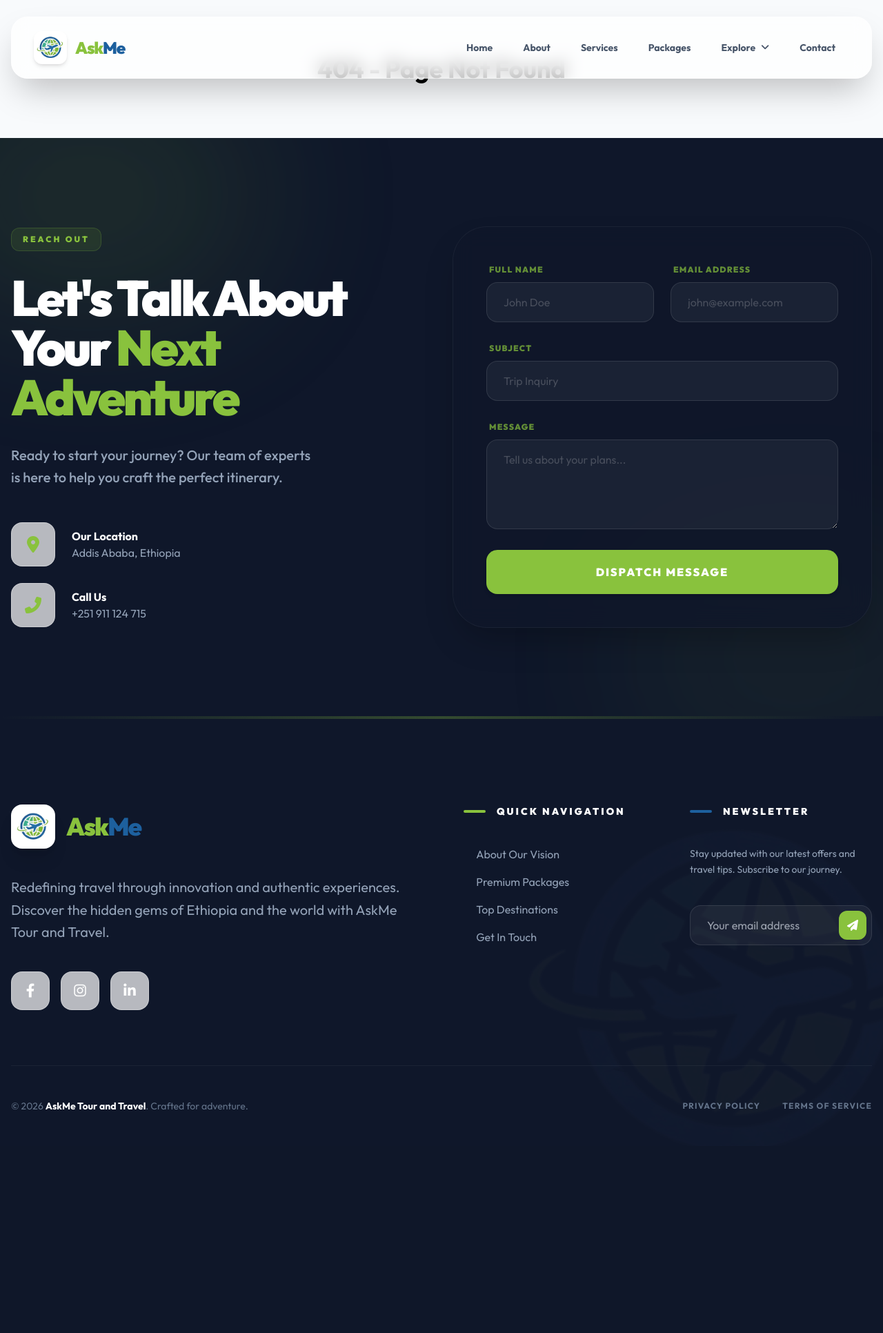
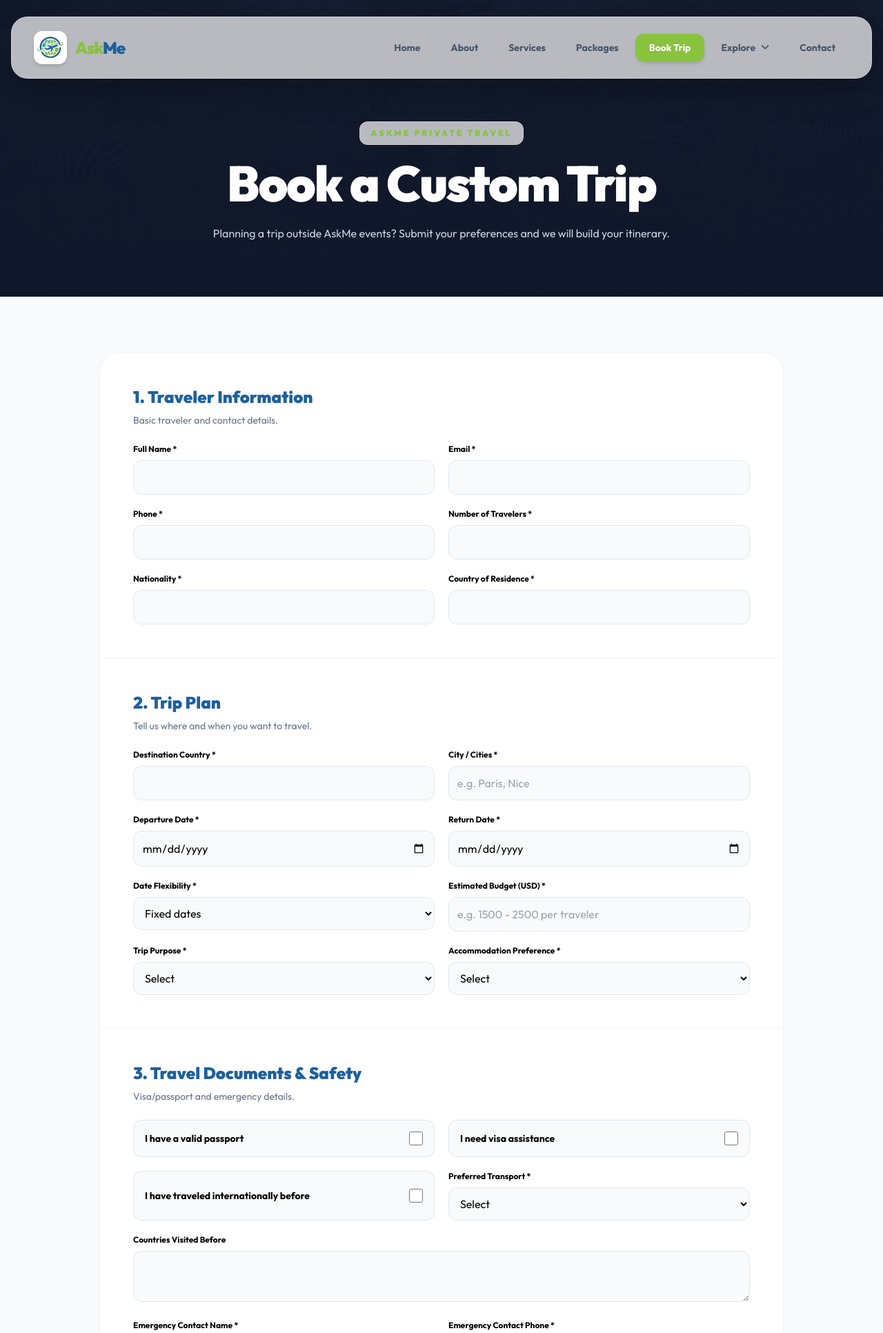
Before and after one commit to aelaf-git/AskMe_Website, a PHP site: page /index.php?p=custom_trip in a window 1280 px wide. Shown: the top 1932 px of the page at 69% size. Before the commit the page ends 1609 px from the top, so only its background shows below. Run offline with PHP 8.4, Linux system fonts and the light colour scheme; some libraries are stand-ins or nearby versions.

Commit message:
feat: add custom trip request table and update navigation for custom trip booking

```diff
--- a/admin/includes/sidebar.php
+++ b/admin/includes/sidebar.php
@@ -47,6 +47,10 @@ $current_page = basename($_SERVER['PHP_SELF']);
                 <i class="fas fa-id-card w-5 text-lg"></i>
                 <span class="font-bold text-sm">Tour Bookings</span>
             </a>
+            <a href="custom_trip_requests.php" class="sidebar-link <?php echo ($current_page == 'custom_trip_requests.php') ? 'active' : ''; ?> flex items-center space-x-4 p-4 text-slate-400 hover:text-secondary hover:bg-slate-50 rounded-2xl transition-all duration-300">
+                <i class="fas fa-plane-departure w-5 text-lg"></i>
+                <span class="font-bold text-sm">Custom Trips</span>
+            </a>
             <a href="event_registrations.php" class="sidebar-link <?php echo ($current_page == 'event_registrations.php') ? 'active' : ''; ?> flex items-center space-x-4 p-4 text-slate-400 hover:text-secondary hover:bg-slate-50 rounded-2xl transition-all duration-300">
                 <i class="fas fa-clipboard-list w-5 text-lg"></i>
                 <span class="font-bold text-sm">Event Bookings</span>
--- a/includes/navbar.php
+++ b/includes/navbar.php
@@ -17,6 +17,7 @@
                     <a href="index.php?p=about" class="px-5 py-2.5 rounded-xl text-sm font-bold transition-all duration-300 <?php echo (isset($_GET['p']) && $_GET['p'] == 'about') ? 'bg-primary text-white shadow-md' : 'text-slate-600 hover:bg-primary/10 hover:text-primary'; ?>">About</a>
                     <a href="index.php?p=service" class="px-5 py-2.5 rounded-xl text-sm font-bold transition-all duration-300 <?php echo (isset($_GET['p']) && $_GET['p'] == 'service') ? 'bg-primary text-white shadow-md' : 'text-slate-600 hover:bg-primary/10 hover:text-primary'; ?>">Services</a>
                     <a href="index.php?p=package" class="px-5 py-2.5 rounded-xl text-sm font-bold transition-all duration-300 <?php echo (isset($_GET['p']) && $_GET['p'] == 'package') ? 'bg-primary text-white shadow-md' : 'text-slate-600 hover:bg-primary/10 hover:text-primary'; ?>">Packages</a>
+                    <a href="index.php?p=custom_trip" class="px-5 py-2.5 rounded-xl text-sm font-bold transition-all duration-300 <?php echo (isset($_GET['p']) && $_GET['p'] == 'custom_trip') ? 'bg-primary text-white shadow-md' : 'text-slate-600 hover:bg-primary/10 hover:text-primary'; ?>">Book Trip</a>
 
                     <div class="relative group mx-2 h-full py-2">
                         <button class="px-5 py-2.5 rounded-xl text-sm font-bold text-slate-600 hover:bg-primary/10 hover:text-primary flex items-center transition-all duration-300">
@@ -51,6 +52,7 @@
             <a href="index.php?p=about" class="block text-4xl font-black text-white hover:text-primary transition-colors">About</a>
             <a href="index.php?p=service" class="block text-4xl font-black text-white hover:text-primary transition-colors">Services</a>
             <a href="index.php?p=package" class="block text-4xl font-black text-white hover:text-primary transition-colors">Packages</a>
+            <a href="index.php?p=custom_trip" class="block text-4xl font-black text-white hover:text-primary transition-colors">Book Trip</a>
             <a href="index.php?p=contact" class="block text-4xl font-black text-white hover:text-primary transition-colors">Contact</a>
         </div>
     </div>
--- a/index.php
+++ b/index.php
@@ -13,7 +13,8 @@
         'single' => 'Blog Detail',
         'events' => 'Upcoming Events',
         'event_detail' => 'Event Detail',
-        'testimonial' => 'Testimonials'
+        'testimonial' => 'Testimonials',
+        'custom_trip' => 'Book a Custom Trip'
     ];
 
     $pageTitle = isset($pageTitles[$page]) ? $pageTitles[$page] : 'Home';
@@ -47,6 +48,7 @@
                                 </p>
                                 <div class="flex flex-wrap gap-6 pt-4">
                                     <a href="index.php?p=package" class="px-10 py-5 bg-primary text-white font-black rounded-2xl shadow-md hover:shadow-xl hover:scale-105 transition-all duration-300 uppercase tracking-widest text-sm">Start Your Journey</a>
+                                    <a href="index.php?p=custom_trip" class="px-10 py-5 bg-white text-secondary font-black rounded-2xl border border-white/40 hover:bg-slate-100 transition-all duration-300 uppercase tracking-widest text-sm">Book Custom Trip</a>
                                     <a href="index.php?p=about" class="px-10 py-5 bg-secondary text-white font-black rounded-2xl shadow-lg hover:scale-105 transition-all duration-300 uppercase tracking-widest text-sm">Learn More</a>
                                 </div>
                             </div>
--- /dev/null
+++ b/pages/custom_trip.php
@@ -0,0 +1,165 @@
+<?php
+require_once 'includes/db.php';
+
+$form_message = '';
+$form_success = false;
+
+function ensure_custom_trip_requests_table($pdo) {
+    $pdo->exec("CREATE TABLE IF NOT EXISTS custom_trip_requests (
+        id INT AUTO_INCREMENT PRIMARY KEY,
+        full_name VARCHAR(255) NOT NULL,
+        email VARCHAR(255) NOT NULL,
+        phone VARCHAR(50) NOT NULL,
+        nationality VARCHAR(100) NOT NULL,
+        residence_country VARCHAR(100) NOT NULL,
+        travelers_count INT NOT NULL DEFAULT 1,
+        destination_country VARCHAR(150) NOT NULL,
+        destination_cities VARCHAR(255) NOT NULL,
+        departure_date DATE NOT NULL,
+        return_date DATE NOT NULL,
+        date_flexibility VARCHAR(100) NOT NULL,
+        budget_range VARCHAR(100) NOT NULL,
+        trip_purpose VARCHAR(100) NOT NULL,
+        accommodation_preference VARCHAR(100) NOT NULL,
+        transport_preference VARCHAR(100) NOT NULL,
+        has_valid_passport TINYINT(1) DEFAULT 0,
+        needs_visa_assistance TINYINT(1) DEFAULT 0,
+        previous_international_travel TINYINT(1) DEFAULT 0,
+        previous_countries TEXT,
+        emergency_contact_name VARCHAR(255) NOT NULL,
+        emergency_contact_phone VARCHAR(50) NOT NULL,
+        special_requirements TEXT,
+        additional_notes TEXT,
+        created_at TIMESTAMP DEFAULT CURRENT_TIMESTAMP
+    )");
+}
+
+try {
+    ensure_custom_trip_requests_table($pdo);
+} catch (PDOException $e) {
+    $form_message = 'Database setup issue detected. Please contact admin.';
+}
+
+if (isset($_GET['submitted']) && $_GET['submitted'] === '1') {
+    $form_success = true;
+    $form_message = 'Application submitted successfully.';
+}
+
+if ($_SERVER['REQUEST_METHOD'] === 'POST' && isset($_POST['custom_trip_submit'])) {
+    try {
+        $stmt = $pdo->prepare("INSERT INTO custom_trip_requests (
+            full_name, email, phone, nationality, residence_country, travelers_count, destination_country, destination_cities,
+            departure_date, return_date, date_flexibility, budget_range, trip_purpose, accommodation_preference, transport_preference,
+            has_valid_passport, needs_visa_assistance, previous_international_travel, previous_countries, emergency_contact_name,
+            emergency_contact_phone, special_requirements, additional_notes
+        ) VALUES (?,?,?,?,?,?,?,?,?,?,?,?,?,?,?,?,?,?,?,?,?,?,?)");
+
+        $stmt->execute([
+            trim($_POST['full_name'] ?? ''),
+            trim($_POST['email'] ?? ''),
+            trim($_POST['phone'] ?? ''),
+            trim($_POST['nationality'] ?? ''),
+            trim($_POST['residence_country'] ?? ''),
+            (int)($_POST['travelers_count'] ?? 1),
+            trim($_POST['destination_country'] ?? ''),
+            trim($_POST['destination_cities'] ?? ''),
+            $_POST['departure_date'] ?? null,
+            $_POST['return_date'] ?? null,
+            trim($_POST['date_flexibility'] ?? 'Fixed dates'),
+            trim($_POST['budget_range'] ?? ''),
+            trim($_POST['trip_purpose'] ?? ''),
+            trim($_POST['accommodation_preference'] ?? ''),
+            trim($_POST['transport_preference'] ?? ''),
+            isset($_POST['has_valid_passport']) ? 1 : 0,
+            isset($_POST['needs_visa_assistance']) ? 1 : 0,
+            isset($_POST['previous_international_travel']) ? 1 : 0,
+            trim($_POST['previous_countries'] ?? ''),
+            trim($_POST['emergency_contact_name'] ?? ''),
+            trim($_POST['emergency_contact_phone'] ?? ''),
+            trim($_POST['special_requirements'] ?? ''),
+            trim($_POST['additional_notes'] ?? '')
+        ]);
+
+        header('Location: index.php?p=custom_trip&submitted=1');
+        exit();
+    } catch (PDOException $e) {
+        $form_message = 'Unable to submit your application right now. Please try again.';
+    }
+}
+?>
+
+<div class="relative w-full pt-32 md:pt-44 pb-20 bg-dark overflow-hidden">
+    <div class="absolute inset-0 z-0">
+        <img src="assets/img/africa.jpg" class="w-full h-full object-cover opacity-25">
+        <div class="absolute inset-0 bg-gradient-to-b from-dark/90 to-dark"></div>
+    </div>
+    <div class="max-w-6xl mx-auto px-4 relative z-10 text-center">
+        <div class="inline-block px-4 py-2 glass rounded-xl text-xs font-black uppercase tracking-[3px] text-primary mb-5">AskMe Private Travel</div>
+        <h1 class="text-4xl md:text-7xl font-black text-white tracking-tight mb-6">Book a Custom Trip</h1>
+        <p class="text-slate-300 max-w-2xl mx-auto">Planning a trip outside AskMe events? Submit your preferences and we will build your itinerary.</p>
+    </div>
+</div>
+
+<div class="py-20 bg-slate-50">
+    <div class="max-w-5xl mx-auto px-4">
+        <?php if ($form_message): ?>
+        <div class="mb-8 p-5 rounded-2xl font-bold text-center <?php echo $form_success ? 'bg-emerald-50 text-emerald-700 border border-emerald-200' : 'bg-rose-50 text-rose-700 border border-rose-200'; ?>">
+            <?php echo $form_message; ?>
+        </div>
+        <?php endif; ?>
+
+        <?php if (!$form_success): ?>
+        <form method="POST" class="bg-white rounded-[32px] border border-slate-100 overflow-hidden">
+            <input type="hidden" name="custom_trip_submit" value="1">
+
+            <div class="p-8 md:p-12 border-b border-slate-100">
+                <h3 class="text-2xl font-black text-secondary mb-2">1. Traveler Information</h3>
+                <p class="text-sm text-slate-500 mb-6">Basic traveler and contact details.</p>
+                <div class="grid grid-cols-1 md:grid-cols-2 gap-5">
+                    <div><label class="block text-xs font-bold mb-2">Full Name *</label><input type="text" name="full_name" required class="w-full p-3 rounded-xl border border-slate-200 bg-slate-50 focus:outline-none focus:border-primary"></div>
+                    <div><label class="block text-xs font-bold mb-2">Email *</label><input type="email" name="email" required class="w-full p-3 rounded-xl border border-slate-200 bg-slate-50 focus:outline-none focus:border-primary"></div>
+                    <div><label class="block text-xs font-bold mb-2">Phone *</label><input type="tel" name="phone" required class="w-full p-3 rounded-xl border border-slate-200 bg-slate-50 focus:outline-none focus:border-primary"></div>
+                    <div><label class="block text-xs font-bold mb-2">Number of Travelers *</label><input type="number" name="travelers_count" min="1" required class="w-full p-3 rounded-xl border border-slate-200 bg-slate-50 focus:outline-none focus:border-primary"></div>
+                    <div><label class="block text-xs font-bold mb-2">Nationality *</label><input type="text" name="nationality" required class="w-full p-3 rounded-xl border border-slate-200 bg-slate-50 focus:outline-none focus:border-primary"></div>
+                    <div><label class="block text-xs font-bold mb-2">Country of Residence *</label><input type="text" name="residence_country" required class="w-full p-3 rounded-xl border border-slate-200 bg-slate-50 focus:outline-none focus:border-primary"></div>
+                </div>
+            </div>
+
+            <div class="p-8 md:p-12 border-b border-slate-100">
+                <h3 class="text-2xl font-black text-secondary mb-2">2. Trip Plan</h3>
+                <p class="text-sm text-slate-500 mb-6">Tell us where and when you want to travel.</p>
+                <div class="grid grid-cols-1 md:grid-cols-2 gap-5">
+                    <div><label class="block text-xs font-bold mb-2">Destination Country *</label><input type="text" name="destination_country" required class="w-full p-3 rounded-xl border border-slate-200 bg-slate-50 focus:outline-none focus:border-primary"></div>
+                    <div><label class="block text-xs font-bold mb-2">City / Cities *</label><input type="text" name="destination_cities" required placeholder="e.g. Paris, Nice" class="w-full p-3 rounded-xl border border-slate-200 bg-slate-50 focus:outline-none focus:border-primary"></div>
+                    <div><label class="block text-xs font-bold mb-2">Departure Date *</label><input type="date" name="departure_date" required class="w-full p-3 rounded-xl border border-slate-200 bg-slate-50 focus:outline-none focus:border-primary"></div>
+                    <div><label class="block text-xs font-bold mb-2">Return Date *</label><input type="date" name="return_date" required class="w-full p-3 rounded-xl border border-slate-200 bg-slate-50 focus:outline-none focus:border-primary"></div>
+                    <div><label class="block text-xs font-bold mb-2">Date Flexibility *</label><select name="date_flexibility" required class="w-full p-3 rounded-xl border border-slate-200 bg-slate-50 focus:outline-none focus:border-primary"><option>Fixed dates</option><option>Flexible +/- 3 days</option><option>Flexible +/- 7 days</option></select></div>
+                    <div><label class="block text-xs font-bold mb-2">Estimated Budget (USD) *</label><input type="text" name="budget_range" required placeholder="e.g. 1500 - 2500 per traveler" class="w-full p-3 rounded-xl border border-slate-200 bg-slate-50 focus:outline-none focus:border-primary"></div>
+                    <div><label class="block text-xs font-bold mb-2">Trip Purpose *</label><select name="trip_purpose" required class="w-full p-3 rounded-xl border border-slate-200 bg-slate-50 focus:outline-none focus:border-primary"><option value="">Select</option><option>Leisure</option><option>Business</option><option>Family Visit</option><option>Honeymoon</option><option>Education</option></select></div>
+                    <div><label class="block text-xs font-bold mb-2">Accommodation Preference *</label><select name="accommodation_preference" required class="w-full p-3 rounded-xl border border-slate-200 bg-slate-50 focus:outline-none focus:border-primary"><option value="">Select</option><option>3 Star Hotel</option><option>4 Star Hotel</option><option>5 Star Hotel</option><option>Apartment</option><option>No Preference</option></select></div>
+                </div>
+            </div>
+
+            <div class="p-8 md:p-12 border-b border-slate-100">
+                <h3 class="text-2xl font-black text-secondary mb-2">3. Travel Documents & Safety</h3>
+                <p class="text-sm text-slate-500 mb-6">Visa/passport and emergency details.</p>
+                <div class="grid grid-cols-1 md:grid-cols-2 gap-5">
+                    <label class="flex items-center justify-between p-4 rounded-xl border border-slate-200 bg-slate-50"><span class="text-sm font-bold">I have a valid passport</span><input type="checkbox" name="has_valid_passport" value="1" class="w-5 h-5 accent-primary"></label>
+                    <label class="flex items-center justify-between p-4 rounded-xl border border-slate-200 bg-slate-50"><span class="text-sm font-bold">I need visa assistance</span><input type="checkbox" name="needs_visa_assistance" value="1" class="w-5 h-5 accent-primary"></label>
+                    <label class="flex items-center justify-between p-4 rounded-xl border border-slate-200 bg-slate-50"><span class="text-sm font-bold">I have traveled internationally before</span><input type="checkbox" name="previous_international_travel" value="1" class="w-5 h-5 accent-primary"></label>
+                    <div><label class="block text-xs font-bold mb-2">Preferred Transport *</label><select name="transport_preference" required class="w-full p-3 rounded-xl border border-slate-200 bg-slate-50 focus:outline-none focus:border-primary"><option value="">Select</option><option>Economy Flight</option><option>Business Class Flight</option><option>No Preference</option></select></div>
+                    <div class="md:col-span-2"><label class="block text-xs font-bold mb-2">Countries Visited Before</label><textarea name="previous_countries" rows="2" class="w-full p-3 rounded-xl border border-slate-200 bg-slate-50 focus:outline-none focus:border-primary"></textarea></div>
+                    <div><label class="block text-xs font-bold mb-2">Emergency Contact Name *</label><input type="text" name="emergency_contact_name" required class="w-full p-3 rounded-xl border border-slate-200 bg-slate-50 focus:outline-none focus:border-primary"></div>
+                    <div><label class="block text-xs font-bold mb-2">Emergency Contact Phone *</label><input type="tel" name="emergency_contact_phone" required class="w-full p-3 rounded-xl border border-slate-200 bg-slate-50 focus:outline-none focus:border-primary"></div>
+                    <div class="md:col-span-2"><label class="block text-xs font-bold mb-2">Special Requirements</label><textarea name="special_requirements" rows="2" placeholder="Dietary, accessibility, medical, kids/seniors, etc." class="w-full p-3 rounded-xl border border-slate-200 bg-slate-50 focus:outline-none focus:border-primary"></textarea></div>
+                    <div class="md:col-span-2"><label class="block text-xs font-bold mb-2">Additional Notes</label><textarea name="additional_notes" rows="3" class="w-full p-3 rounded-xl border border-slate-200 bg-slate-50 focus:outline-none focus:border-primary"></textarea></div>
+                </div>
+            </div>
+
+            <div class="p-8 md:p-12">
+                <button type="submit" class="w-full py-4 bg-secondary text-white font-black rounded-2xl uppercase tracking-wider">Submit Custom Trip Request</button>
+            </div>
+        </form>
+        <?php endif; ?>
+    </div>
+</div>
```
Also changed, not shown: admin/custom_trip_requests.php (added, +190 -0 lines), database.sql (+29 -0 lines).
